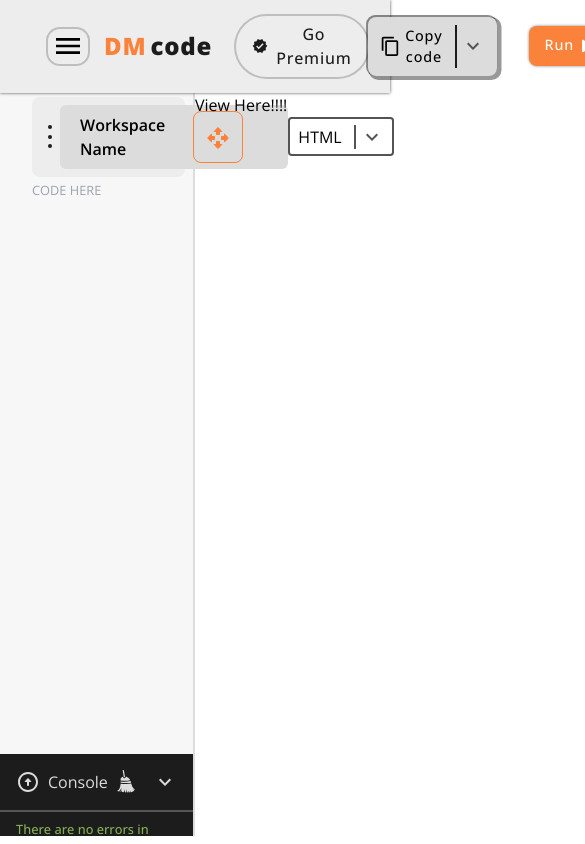
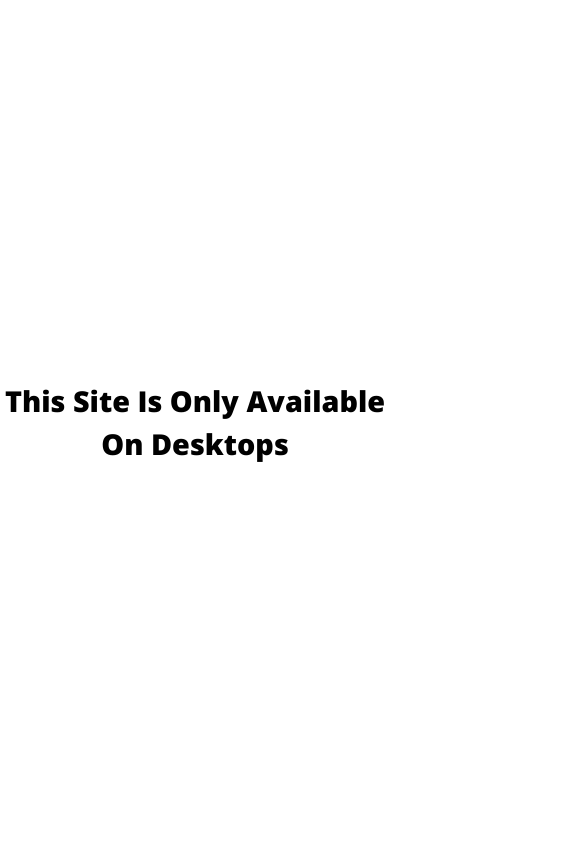
Before and after one commit to DamifeZion/dm-code, a React (Vite) app: page / in a window 390 px wide. Shown: the top 844 px of the page, 585 px wide, since content can reach past the window. Built offline with nearby package versions, Linux system fonts and the light colour scheme.

Commit message:
minor refactoring

```diff
--- a/src/App.jsx
+++ b/src/App.jsx
@@ -3,11 +3,22 @@ import { BrowserRouter, Routes, Route } from 'react-router-dom';
 import {Navbar} from './components/exportComponent';
 import {Home, Docs} from './pages/exportPages';
 
+import { useTheme, useMediaQuery } from '@mui/material';
+
 function App() {
+  const theme = useTheme();
+  const isMobile = useMediaQuery(theme.breakpoints.down('1060'));
+
+  const mobileView = () => {
+    return <div className=' flex items-center justify-center w-full h-screen'>
+      <h1 className=' text-center font-black text-lg '>This Site Is Only Available On Desktops</h1>
+    </div>
+  }
 
   return (
     <section>
-      <BrowserRouter>
+      {
+      !isMobile ? <BrowserRouter>
 
         <div className='sticky top-0 z-[100]'>
           <Navbar />
@@ -15,13 +26,14 @@ function App() {
 
         <Routes>
           <Route path='/'
-           element={<Home/>}/>
+          element={<Home/>}/>
 
           <Route path='/docs'
-           element={<Docs />}/>
+          element={<Docs />}/>
         </Routes>
 
-      </BrowserRouter>
+      </BrowserRouter> : mobileView()
+}
     </section>
 
   )
```
